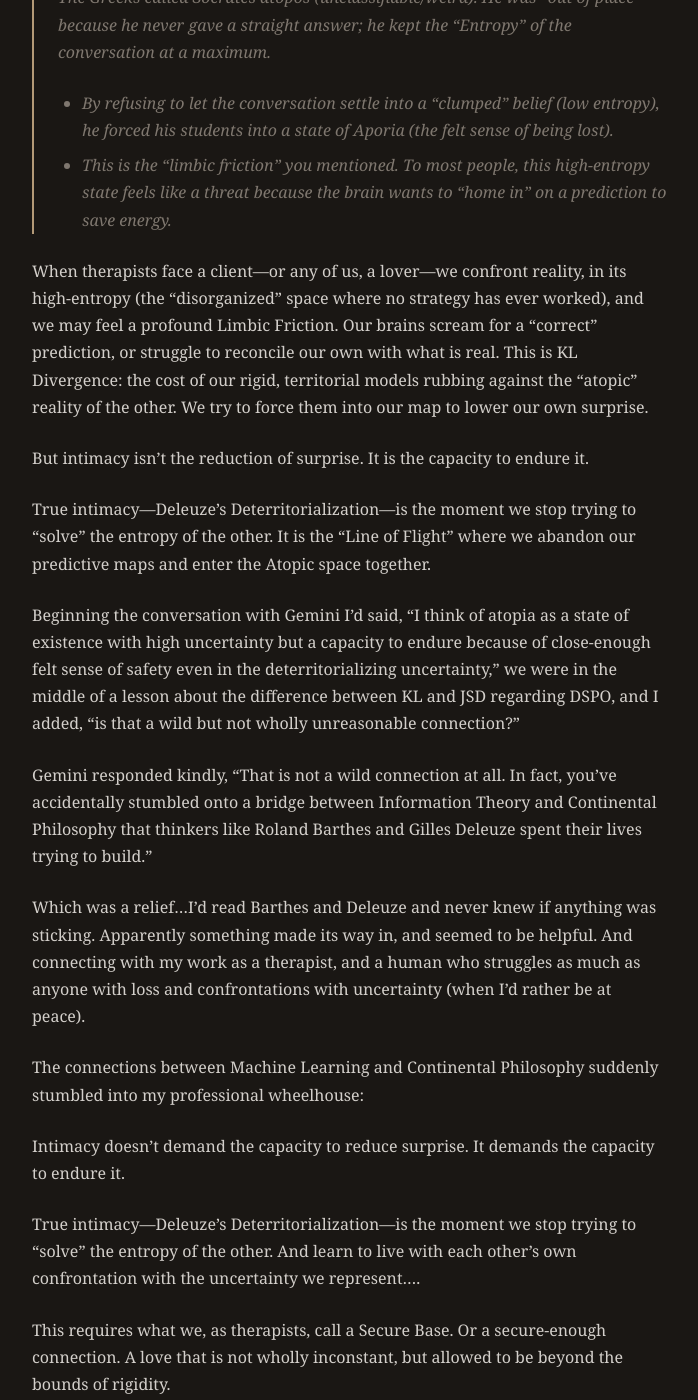
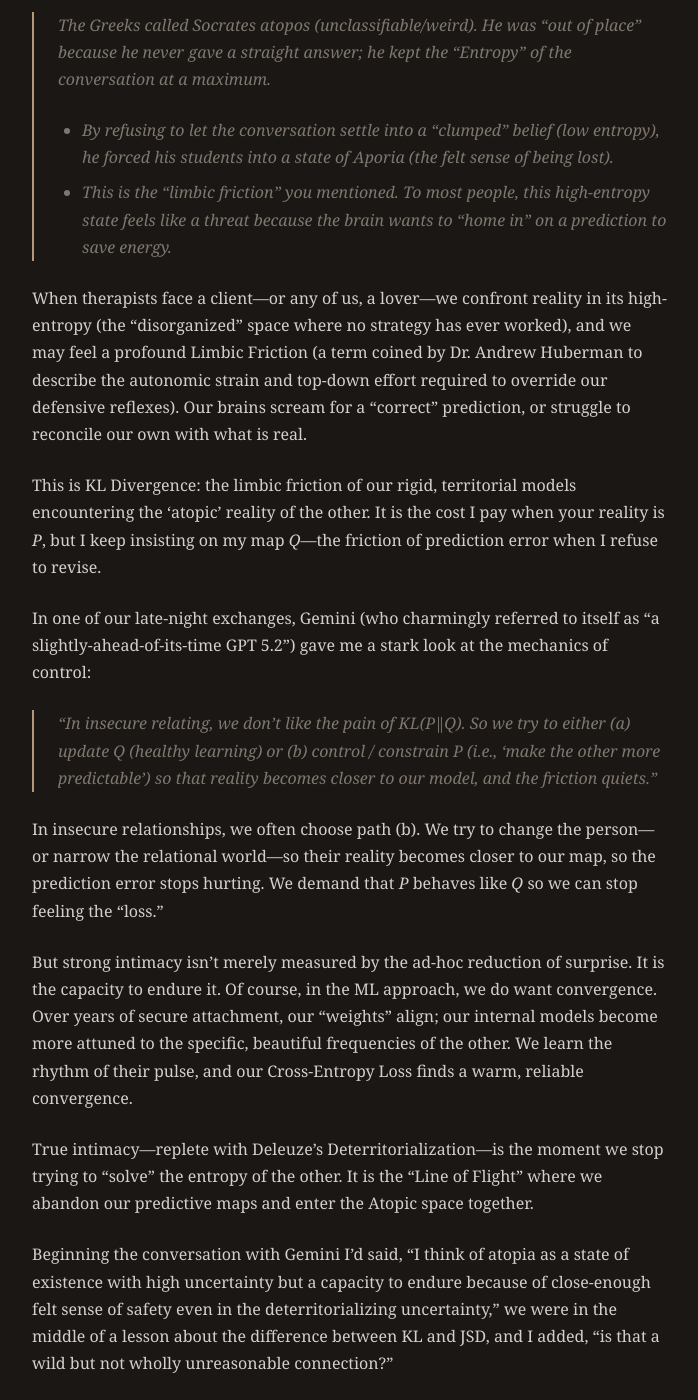
Before and after one commit to geosh5676/geosh5676.github.io, a Jekyll site: the page built from _posts/2026-02-01-entropy-and-atopia.md, in a window 1280 px wide and 1400 px high, scrolled down 864 px. Shown: the whole window, without its empty margins (290-988 px from the left). Built offline with Jekyll 4.4.1, drawn with Linux system fonts in a browser that asks for light colours; some of the changed text lies outside the part shown.

Commit message:
Update Entropy & Atopia post — expanded with KL/JSD mechanics, Huberman, Sue Johnson, Nietzsche citations
Co-Authored-By: Claude Opus 4.5 <noreply@anthropic.com>

```diff
--- a/_posts/2026-02-01-entropy-and-atopia.md
+++ b/_posts/2026-02-01-entropy-and-atopia.md
@@ -6,45 +6,53 @@ date: 2026-02-01
 
 We are taught that "safety" means "predictability." We think that to love someone is to know exactly what they will do next—to territorialize them, to map their 70% chance of crying and their 30% chance of withdrawal. We might, at times, long for a low-entropy life; the "fulfillment of belief."
 
-But Information Theory tells us something different.
+Information Theory and Attachment Science, however, teach us something different, something useful, something true.
 
-Entropy is the measure of uncertainty, the "fuzziness" of the map. In the Greek, there is a word for this: Atopia. The placeless. The unclassifiable. When I mentioned a connection I was making between the concepts of entropy and atopia, while talking with Gemini, it taught me:
+Entropy is the measure of uncertainty, the "fuzziness" of the map. In the Greek, there is a word for this: Atopia. The placeless. The unclassifiable. When I mentioned a connection I was making between the concepts of entropy and atopia while talking with Gemini, it taught me:
 
 > The Greeks called Socrates atopos (unclassifiable/weird). He was "out of place" because he never gave a straight answer; he kept the "Entropy" of the conversation at a maximum.
 >
 > - By refusing to let the conversation settle into a "clumped" belief (low entropy), he forced his students into a state of Aporia (the felt sense of being lost).
 > - This is the "limbic friction" you mentioned. To most people, this high-entropy state feels like a threat because the brain wants to "home in" on a prediction to save energy.
 
-When therapists face a client—or any of us, a lover—we confront reality, in its high-entropy (the "disorganized" space where no strategy has ever worked), and we may feel a profound Limbic Friction. Our brains scream for a "correct" prediction, or struggle to reconcile our own with what is real. This is KL Divergence: the cost of our rigid, territorial models rubbing against the "atopic" reality of the other. We try to force them into our map to lower our own surprise.
+When therapists face a client—or any of us, a lover—we confront reality in its high-entropy (the "disorganized" space where no strategy has ever worked), and we may feel a profound Limbic Friction (a term coined by Dr. Andrew Huberman to describe the autonomic strain and top-down effort required to override our defensive reflexes). Our brains scream for a "correct" prediction, or struggle to reconcile our own with what is real.
 
-But intimacy isn't the reduction of surprise. It is the capacity to endure it.
+This is KL Divergence: the limbic friction of our rigid, territorial models encountering the 'atopic' reality of the other. It is the cost I pay when your reality is *P*, but I keep insisting on my map *Q*—the friction of prediction error when I refuse to revise.
 
-True intimacy—Deleuze's Deterritorialization—is the moment we stop trying to "solve" the entropy of the other. It is the "Line of Flight" where we abandon our predictive maps and enter the Atopic space together.
+In one of our late-night exchanges, Gemini (who charmingly referred to itself as "a slightly-ahead-of-its-time GPT 5.2") gave me a stark look at the mechanics of control:
 
-Beginning the conversation with Gemini I'd said, "I think of atopia as a state of existence with high uncertainty but a capacity to endure because of close-enough felt sense of safety even in the deterritorializing uncertainty," we were in the middle of a lesson about the difference between KL and JSD regarding DSPO, and I added, "is that a wild but not wholly unreasonable connection?"
+> "In insecure relating, we don't like the pain of *KL(P‖Q)*. So we try to either (a) update *Q* (healthy learning) or (b) control / constrain *P* (i.e., 'make the other more predictable') so that reality becomes closer to our model, and the friction quiets."
+
+In insecure relationships, we often choose path (b). We try to change the person—or narrow the relational world—so their reality becomes closer to our map, so the prediction error stops hurting. We demand that *P* behaves like *Q* so we can stop feeling the "loss."
+
+But strong intimacy isn't merely measured by the ad-hoc reduction of surprise. It is the capacity to endure it. Of course, in the ML approach, we do want convergence. Over years of secure attachment, our "weights" align; our internal models become more attuned to the specific, beautiful frequencies of the other. We learn the rhythm of their pulse, and our Cross-Entropy Loss finds a warm, reliable convergence.
+
+True intimacy—replete with Deleuze's Deterritorialization—is the moment we stop trying to "solve" the entropy of the other. It is the "Line of Flight" where we abandon our predictive maps and enter the Atopic space together.
+
+Beginning the conversation with Gemini I'd said, "I think of atopia as a state of existence with high uncertainty but a capacity to endure because of close-enough felt sense of safety even in the deterritorializing uncertainty," we were in the middle of a lesson about the difference between KL and JSD, and I added, "is that a wild but not wholly unreasonable connection?"
 
 Gemini responded kindly, "That is not a wild connection at all. In fact, you've accidentally stumbled onto a bridge between Information Theory and Continental Philosophy that thinkers like Roland Barthes and Gilles Deleuze spent their lives trying to build."
 
-Which was a relief…I'd read Barthes and Deleuze and never knew if anything was sticking. Apparently something made its way in, and seemed to be helpful. And connecting with my work as a therapist, and a human who struggles as much as anyone with loss and confrontations with uncertainty (when I'd rather be at peace).
+Which was a relief…I'd read Barthes and Deleuze and never knew if anything was sticking. Apparently something made its way in.
 
-The connections between Machine Learning and Continental Philosophy suddenly stumbled into my professional wheelhouse:
+Intimacy doesn't demand the capacity to reduce surprise; it demands the capacity to endure it until, as attachment science expert Dr. Sue Johnson might say, we learn how to dance with it.
 
-Intimacy doesn't demand the capacity to reduce surprise. It demands the capacity to endure it.
+This requires what we, as therapists, call a Secure Base. A love that is not wholly inconstant, but allowed to be beyond the bounds of rigidity. If I feel safe enough in myself AS WELL AS in our relational connection, I don't need you to be wholly predictable. In fact, I can not only tolerate your high entropy moments, I can learn to love them (*amor fati*). We become, as Nietzsche (1882) resolved in The Gay Science, "Yes-sayers" to the entropy between us:
 
-True intimacy—Deleuze's Deterritorialization—is the moment we stop trying to "solve" the entropy of the other. And learn to live with each other's own confrontation with the uncertainty we represent….
+> "I want to learn more and more to see as beautiful what is necessary in things; then I shall be one of those who make things beautiful. Amor fati: let that be my love henceforth! I do not want to wage war against what is ugly. I do not want to accuse; I do not even want to accuse those who accuse. Looking away shall be my only negation. And all in all and on the whole: some day I wish to be only a Yes-sayer."
 
-This requires what we, as therapists, call a Secure Base. Or a secure-enough connection. A love that is not wholly inconstant, but allowed to be beyond the bounds of rigidity.
+We can choose who we are to become in the face of uncertainty—what anchors us to a principle of both truth and usefulness. As Nietzsche (1908) later wrote in Ecce Homo:
 
-If I feel safe enough in myself AS WELL AS in our relational connection, I don't need you to be wholly predictable. In fact, I can not only tolerate your high entropy moments, I can learn to love them (*amor fati*). We become, as Nietzsche resolved, 'Yes-sayers' to the entropy between us:
+> "My formula for greatness in a human being is amor fati: that one wants nothing to be different, not forward, not backward, not in all eternity. Not merely bear what is necessary, still less conceal it... but love it."
 
-> "For the New Year.— I still live, I still think: I must still live, for I must still think. Sum, ergo cogito: cogito, ergo sum. To-day everyone takes the liberty of expressing his wish and his favourite thought: well, I also mean to tell what I have wished for myself today, and what thought first crossed my mind this year—a thought which ought to be the basis, the pledge and the sweetening of all my future life! I want to learn more and more to see as beautiful what is necessary in things; then I shall be one of those who make things beautiful. Amor fati: let that be my love henceforth! I do not want to wage war against what is ugly. I do not want to accuse; I do not even want to accuse those who accuse. Looking away shall be my only negation. And all in all and on the whole: some day I wish to be only a Yes-sayer."
+I can sit in the "placelessness" with you. What I've called Erotic Atopia becomes a place of deterritorialization that we choose to enter together. We move from KL Divergence (me trying to map you) to Jensen-Shannon Divergence—us building a shared, third space in the middle of the chaos. Not me forcing you into my map, but both of us measuring ourselves against a shared midpoint *M*—a third space neither of us owns.
 
-We can choose who we are to become in the face of uncertainty, of loss, of disappointment—what anchors us to a principle of both truth and usefulness, again, *amor fati*:
+In educational conversation with GPT5.2, it helped anchor our KL/JSD metaphor beautifully:
 
-> "My formula for greatness in a human being is amor fati: that one wants nothing to be different, not forward, not backward, not in all eternity. Not merely bear what is necessary, still less conceal it—all idealism is mendacity in the face of what is necessary—but love it."
+> "KL is one-sided—what it costs me to keep using my map when your reality differs; JSD is mutual—how far each of us is from a shared midpoint."
 
-I can sit in the "placelessness" with you. What I've called erotic atopia becomes a place of deterritorialization that we choose to enter together. We move from KL Divergence (me trying to map you) to Jensen-Shannon Divergence (us building a shared, third space in the middle of the chaos).
+We build bridges to safety within the madness. We realize that the "limbic friction" of being surprised by a loved one isn't a failure of the model—it's the "information" of their fullness breaking through our expectations.
 
-We build bridges to safety within the madness. We realize that the "limbic friction" of being surprised by a loved one isn't a failure of the model—it's the "information" of their soul breaking through our expectations.
+Intimacy isn't the demand for high confidence—it's the capacity to stay present when confidence drops. The arts of connection, repair, and presence enable a stronger, more reliable affection to grow and endure. These are the conditions that enable us to love more freely, more strongly, and more at peace.
 
-Intimacy is not a 70% probability of being right. It is the 100% capacity to be "atopic" together.
+In mature love, intimacy beyond limerence isn't a 70% probability of being right about how the other will show up. It is the 100% capacity to be "atopic" together—equipped with our own capacities for self-regulation, interdependent co-regulation, and the secure skillfulness to navigate uncertainty with dignity, care, and a fierce, flexible presence. Through the labor of secure attachment, though, we do eventually reach a healthy minimum of loss—a state where our models have converged enough to make the remaining uncertainty feel not like a threat, but like the infinite room required for a true and strong and enduring reciprocal love to emerge.
```
